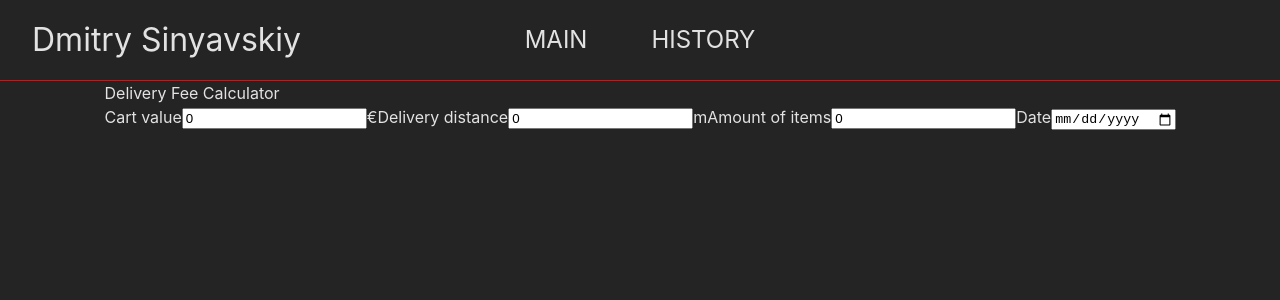
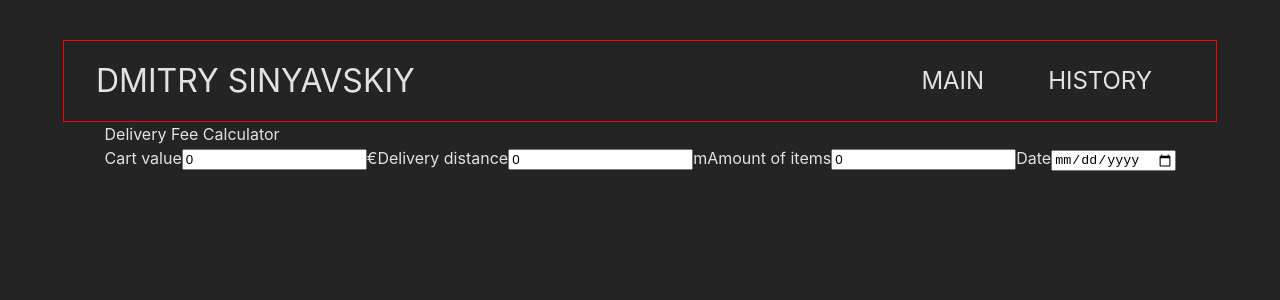
Before and after one commit to uch2ha/Delivery-Calculator, a React (Vite) app: page / in a window 1280 px wide. Shown: the top 300 px of the page. Built offline with nearby package versions, Linux system fonts and the light colour scheme.

Commit message:
navbar styles

```diff
--- a/src/components/navBar/NavBar.css
+++ b/src/components/navBar/NavBar.css
@@ -1,22 +1,25 @@
 .nav-bar-container {
-  border-bottom: 1px solid red;
-  width: 100%;
+  border: 1px solid red;
+  width: 90%;
   min-height: 5rem;
+  margin-top: 2.5rem;
   display: flex;
   flex-direction: row;
-  justify-content: center;
+  justify-content: space-between;
   align-items: center;
+  text-transform: uppercase;
+}
+
+.nav-bar-container div {
+  padding-inline: 2rem;
 }
 
 .nav-bar-logo {
-  position: fixed;
-  left: 2rem;
   font-size: 2rem;
 }
 
 .nav-bar-btns {
   font-size: 1.5rem;
-  text-transform: uppercase;
 }
 
 .nav-bar-btns span {
```
